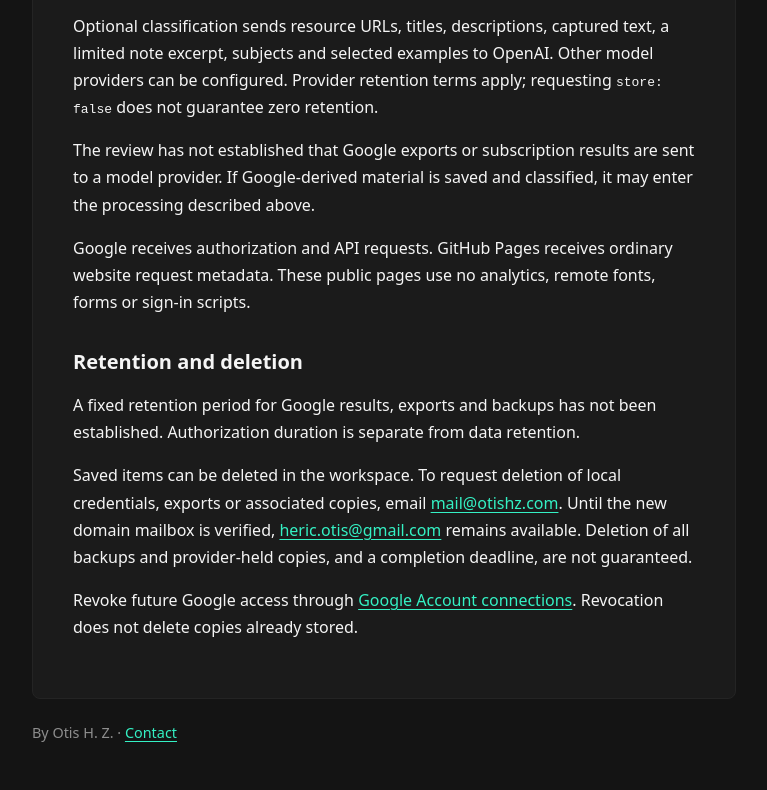
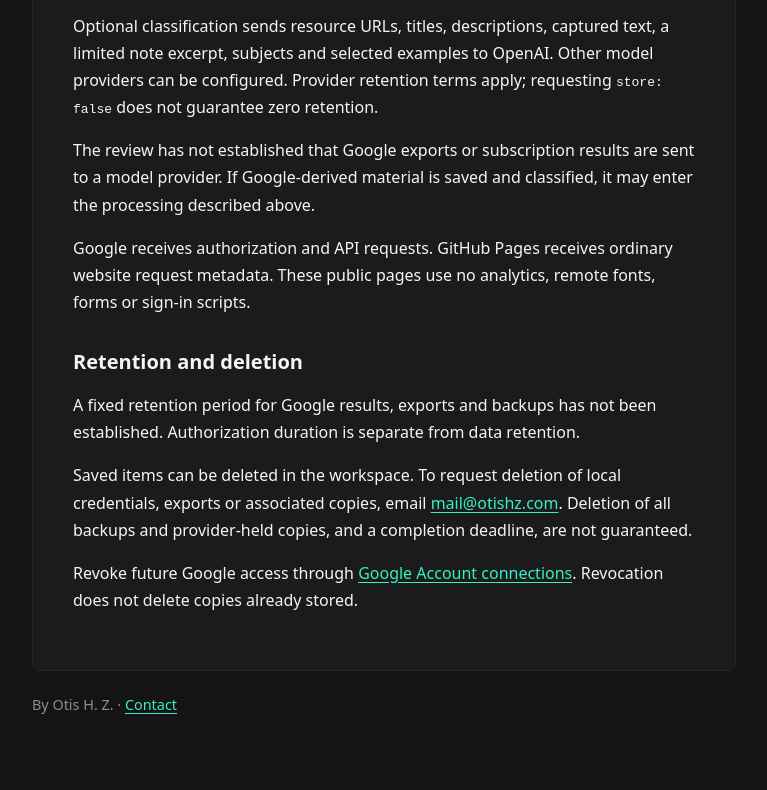
Before and after one commit to Xon333/Xon333.github.io, a plain HTML site: page stanza/privacy/index.html in a window 1280 px wide. Shown: the part 753-1543 px from the top of the page, without its empty margins (256-1023 px from the left). After the commit the page ends 1515 px from the top, so only its background shows below. Drawn offline with Linux system fonts and the light colour scheme.

Commit message:
Use domain email as Stanza privacy contact

```diff
--- a/stanza/privacy/index.html
+++ b/stanza/privacy/index.html
@@ -24,7 +24,7 @@
 <p>Google receives authorization and API requests. GitHub Pages receives ordinary website request metadata. These public pages use no analytics, remote fonts, forms or sign-in scripts.</p>
 <h2>Retention and deletion</h2>
 <p>A fixed retention period for Google results, exports and backups has not been established. Authorization duration is separate from data retention.</p>
-<p>Saved items can be deleted in the workspace. To request deletion of local credentials, exports or associated copies, email <a href="mailto:mail@otishz.com">mail@otishz.com</a>. Until the new domain mailbox is verified, <a href="mailto:heric.otis@gmail.com">heric.otis@gmail.com</a> remains available. Deletion of all backups and provider-held copies, and a completion deadline, are not guaranteed.</p>
+<p>Saved items can be deleted in the workspace. To request deletion of local credentials, exports or associated copies, email <a href="mailto:mail@otishz.com">mail@otishz.com</a>. Deletion of all backups and provider-held copies, and a completion deadline, are not guaranteed.</p>
 <p>Revoke future Google access through <a href="https://myaccount.google.com/connections">Google Account connections</a>. Revocation does not delete copies already stored.</p>
 </main>
 <footer>By Otis H. Z. · <a href="mailto:mail@otishz.com">Contact</a></footer>
```
